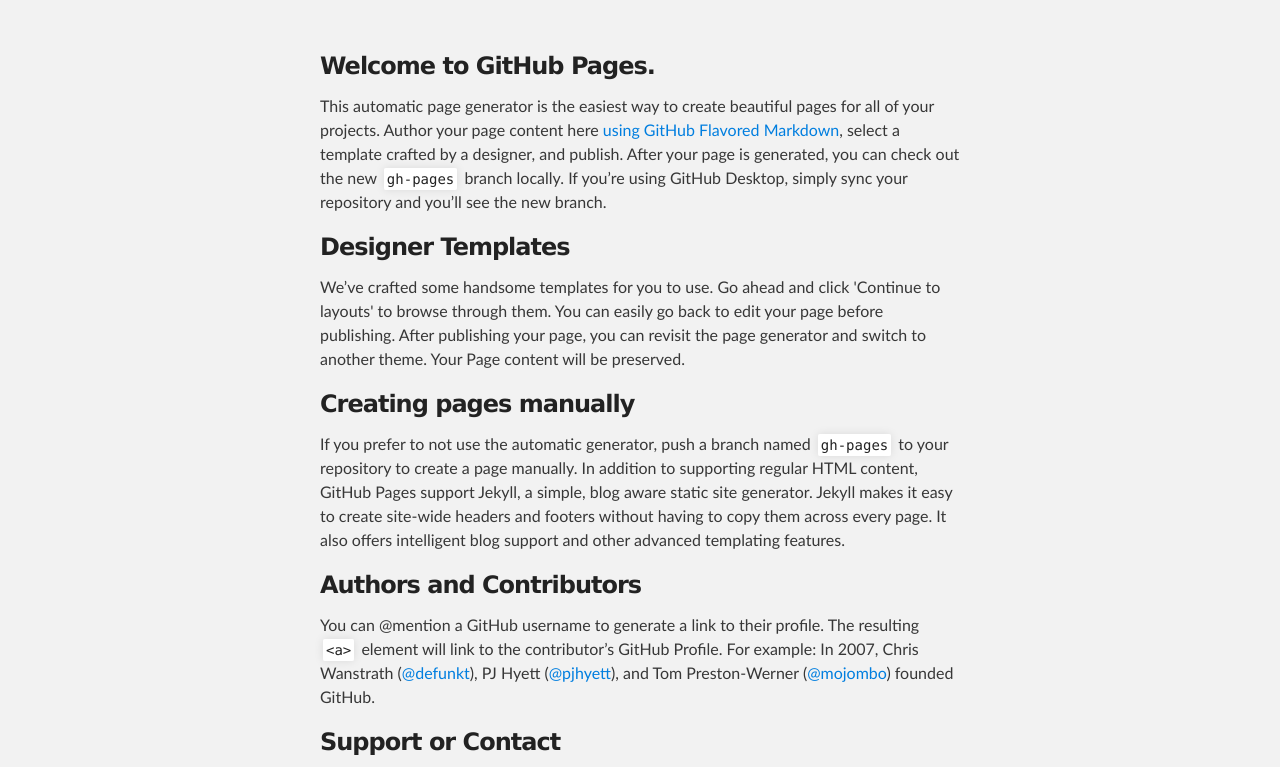
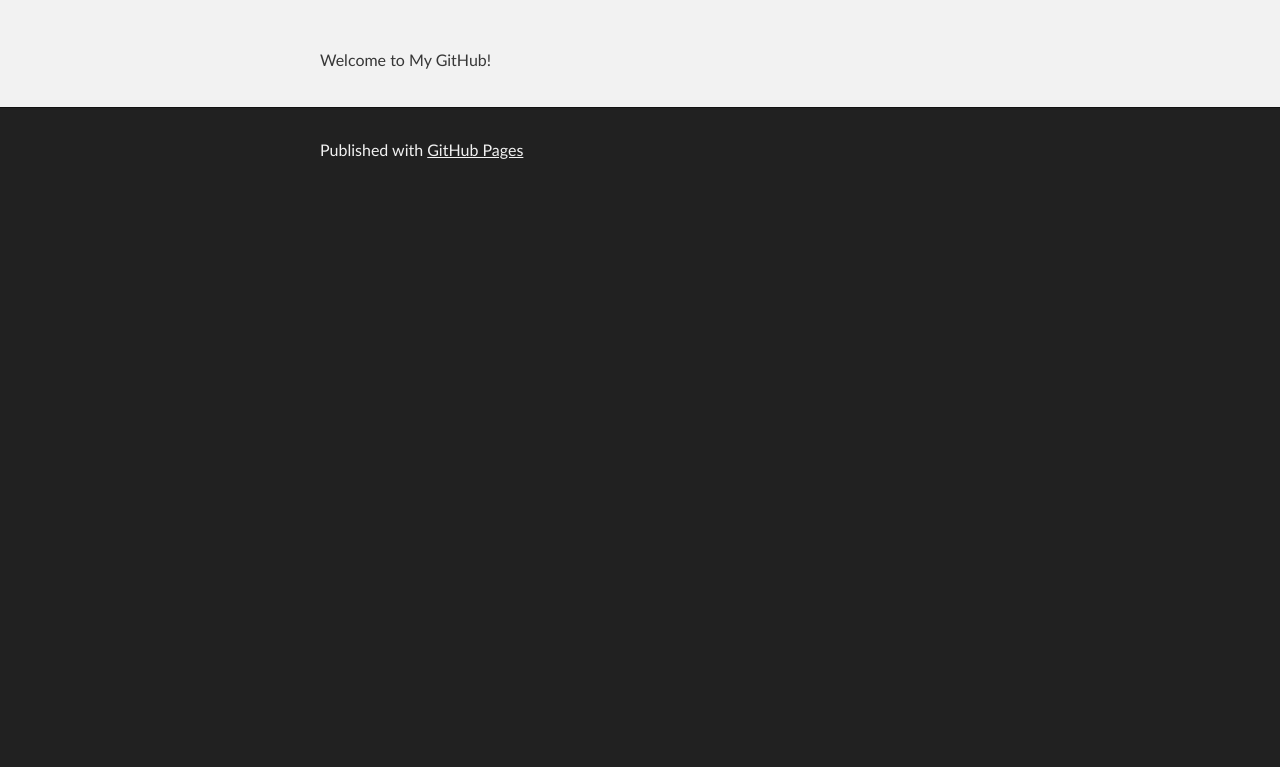
Before and after one commit to hanjunqiang/hanjunqiang.github.com, a plain HTML site: page index.html in a window 1280 px wide. Shown: the part 176-943 px from the top of the page. After the commit the page ends 800 px from the top, so only its background shows below. Drawn offline with Linux system fonts and the light colour scheme.

Commit message:
Update index.html

```diff
--- a/index.html
+++ b/index.html
@@ -27,30 +27,7 @@
     <!-- MAIN CONTENT -->
     <div id="main_content_wrap" class="outer">
       <section id="main_content" class="inner">
-        <h3>
-<a id="welcome-to-github-pages" class="anchor" href="#welcome-to-github-pages" aria-hidden="true"><span aria-hidden="true" class="octicon octicon-link"></span></a>Welcome to GitHub Pages.</h3>
-
-<p>This automatic page generator is the easiest way to create beautiful pages for all of your projects. Author your page content here <a href="https://guides.github.com/features/mastering-markdown/">using GitHub Flavored Markdown</a>, select a template crafted by a designer, and publish. After your page is generated, you can check out the new <code>gh-pages</code> branch locally. If you’re using GitHub Desktop, simply sync your repository and you’ll see the new branch.</p>
-
-<h3>
-<a id="designer-templates" class="anchor" href="#designer-templates" aria-hidden="true"><span aria-hidden="true" class="octicon octicon-link"></span></a>Designer Templates</h3>
-
-<p>We’ve crafted some handsome templates for you to use. Go ahead and click 'Continue to layouts' to browse through them. You can easily go back to edit your page before publishing. After publishing your page, you can revisit the page generator and switch to another theme. Your Page content will be preserved.</p>
-
-<h3>
-<a id="creating-pages-manually" class="anchor" href="#creating-pages-manually" aria-hidden="true"><span aria-hidden="true" class="octicon octicon-link"></span></a>Creating pages manually</h3>
-
-<p>If you prefer to not use the automatic generator, push a branch named <code>gh-pages</code> to your repository to create a page manually. In addition to supporting regular HTML content, GitHub Pages support Jekyll, a simple, blog aware static site generator. Jekyll makes it easy to create site-wide headers and footers without having to copy them across every page. It also offers intelligent blog support and other advanced templating features.</p>
-
-<h3>
-<a id="authors-and-contributors" class="anchor" href="#authors-and-contributors" aria-hidden="true"><span aria-hidden="true" class="octicon octicon-link"></span></a>Authors and Contributors</h3>
-
-<p>You can @mention a GitHub username to generate a link to their profile. The resulting <code>&lt;a&gt;</code> element will link to the contributor’s GitHub Profile. For example: In 2007, Chris Wanstrath (<a href="https://github.com/defunkt" class="user-mention">@defunkt</a>), PJ Hyett (<a href="https://github.com/pjhyett" class="user-mention">@pjhyett</a>), and Tom Preston-Werner (<a href="https://github.com/mojombo" class="user-mention">@mojombo</a>) founded GitHub.</p>
-
-<h3>
-<a id="support-or-contact" class="anchor" href="#support-or-contact" aria-hidden="true"><span aria-hidden="true" class="octicon octicon-link"></span></a>Support or Contact</h3>
-
-<p>Having trouble with Pages? Check out our <a href="https://help.github.com/pages">documentation</a> or <a href="https://github.com/contact">contact support</a> and we’ll help you sort it out.</p>
+<p>Welcome to My GitHub!</p>
       </section>
     </div>
 
```
